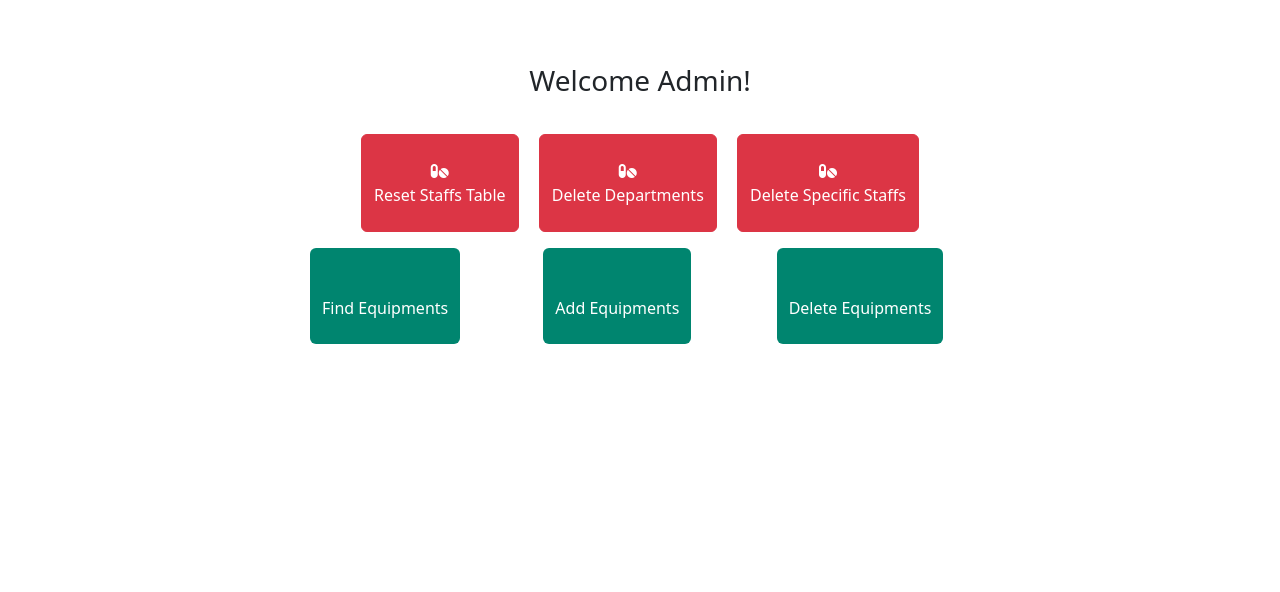
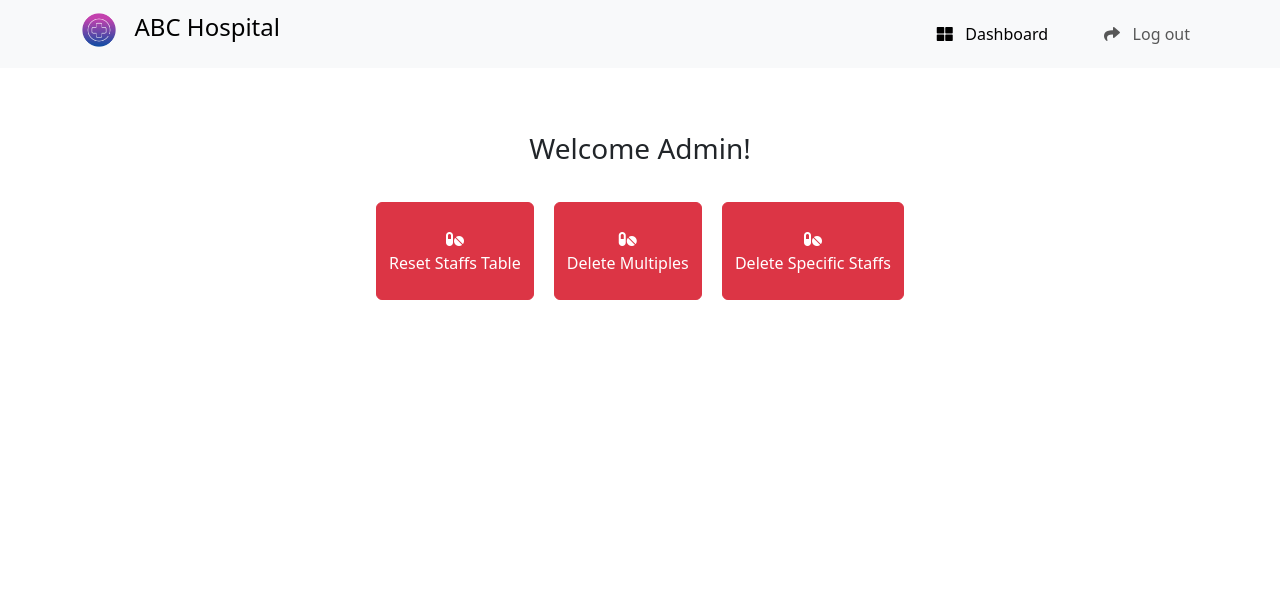
Before and after one commit to shInNei/Advanced-Programming-231, a PHP site: page /admin/Staff/deleteStaff_func.php in a window 1280 px wide. Shown: the top 592 px of the page. Run offline with PHP 8.4, Linux system fonts and the light colour scheme; some libraries are stand-ins or nearby versions.

Commit message:
29/3/2024-Update delete function

```diff
--- a/admin/Staff/deleteStaff_func.php
+++ b/admin/Staff/deleteStaff_func.php
@@ -3,8 +3,33 @@
     require_once('../../includes/header.php');
 ?>
     <link rel="stylesheet" href="../../assets/css/style.css">
+    <script src="https://code.jquery.com/jquery-3.3.1.slim.min.js" integrity="sha384-q8i/X+965DzO0rT7abK41JStQIAqVgRVzpbzo5smXKp4YfRvH+8abtTE1Pi6jizo" crossorigin="anonymous"></script>
+    <script src="https://cdn.jsdelivr.net/npm/popper.js@1.14.7/dist/umd/popper.min.js" integrity="sha384-UO2eT0CpHqdSJQ6hJty5KVphtPhzWj9WO1clHTMGa3JDZwrnQq4sF86dIHNDz0W1" crossorigin="anonymous"></script>
+    <script src="https://cdn.jsdelivr.net/npm/bootstrap@4.3.1/dist/js/bootstrap.min.js" integrity="sha384-JjSmVgyd0p3pXB1rRibZUAYoIIy6OrQ6VrjIEaFf/nJGzIxFDsf4x0xIM+B07jRM" crossorigin="anonymous"></script>
 </head>
 <body>
+
+<nav class="navbar navbar-expand-lg navbar-light bg-light" id="navbar">
+        <div class="container main-nav">
+            <a class="navbar-brand" href="#">
+                <h4> <img src="../../assets/imgs/icons.png" alt="ABC-Hospital" style="width: 5%;"> &nbsp ABC Hospital</h4>
+            </a>
+            <button class="navbar-toggler" type="button" data-bs-toggle="collapse" data-bs-target="#navbarSupportedContent" aria-controls="navbarSupportedContent" aria-expanded="false" aria-label="Toggle navigation">
+                <span class="navbar-toggler-icon"></span>
+            </button>
+            <div class="collapse navbar-collapse" id="navbarSupportedContent">
+                <ul class="navbar-nav ms-auto">
+                    <li class="nav-item" style="margin-right:40px;">
+                        <a class="nav-link active" aria-current="page" href="../dashboard.php"> <i class="fa fa-th-large"></i> &nbsp Dashboard</a>
+                    </li>
+                    <li class="nav-item">
+                        <a class="nav-link" href="../../index.php"><i class="fa fa-share"></i> &nbsp Log out</a>
+                    </li>
+                </ul>
+            </div>
+        </div>
+    </nav>
+
 <div class="content-wrap">
         <div class="container login">
             <div class="row login-image">
@@ -15,25 +40,97 @@
                 <div class="row">
                     <div class="col">
                         <a href="resetTable.php" class="col btn btn-danger m-2 py-4"><i class="fa fa-pills" name='Truncate'></i><br>Reset Staffs Table</a>
-                        <a href="resetTable.php" class="col btn btn-danger m-2 py-4"><i class="fa fa-pills" name='Truncate'></i><br>Delete Departments</a>
-                        <a href="staffInfo.php" class="col btn btn-danger m-2 py-4"><i class="fa fa-pills" name='Truncate'></i><br>Delete Specific Staffs</a>
-                    </div>
+                        <button type="button" class="btn btn-danger m-2 py-4" data-toggle="modal" data-target="#exampleModalCenter">
+                            <i class="fa fa-pills"></i><br>
+                                Delete Multiples
+                        </button>
+                        <button type="button" class="btn btn-danger m-2 py-4" data-toggle="modal" data-target="#deleteSpecific">
+                            <i class="fa fa-pills" name='Truncate'></i><br>
+                            Delete Specific Staffs
+                        </button>
                     </div>
                 </div>
-                <div class="row">
-                    <div class="col">
-                        <a href="" class="btn btn-primary m-2 py-4"><i class=""></i> <br> Find Equipments</a>
+
+
+<!-- Modal Delete Multiples-->
+        <div class="modal fade" id="exampleModalCenter" tabindex="-1" role="dialog" aria-labelledby="exampleModalCenterTitle" aria-hidden="true">
+            <div class="modal-dialog modal-dialog-centered" role="document">
+            <div class="modal-content">
+                    <div class="modal-header">
+                    <h5 class="modal-title" id="exampleModalLongTitle">Delete Multiples</h5>
+                </div>
+            <div class="modal-body">
+            <form method="post"  action="deleteMultiples.php">
+                <div class="form-group">
+                    <label for="fName">First Name</label>
+                    <input type="text" class="form-control" name="fName" placeholder="First Name">
+                </div>
+                <div class="form-group">
+                    <label for="lName">Last Name</label>
+                    <input type="text" class="form-control" name="lName" placeholder="Last Name">
+                </div>
+                <div class="form-group">
+                    <label for="Profession">Profession</label>
+                    <select class="form-control" name="Profession">
+                        <option value="Doctor">Doctor</option>
+                        <option value="Nurse">Nurse</option>
+                        <option value="Other">Other</option>
+                        <option value="No">No information</option>
+                    </select>
+                </div>
+                <div class="form-group">
+                    <label for="Department">Department ID</label>
+                    <select class="form-control" name="Department">
+                        <option value=01>Department of Pharmacy - 01</option> <!-- Khoa dược -->
+                        <option value=02>Department of Cardiology - 02</option> <!-- Khoa tim mạch -->
+                        <option value=03>Department of Pediatrics - 03</option> <!-- Khoa nhi -->
+                        <option value=04>Intensive Care Unit - 04</option> <!-- Khoa hồi sức cấp cứu -->
+                        <option value=05>Department of Otorhinolaryngology - 05</option> <!-- Khoa tai mũi họng -->
+                        <option value=06>Department of Obstetric - 06</option> <!-- Khoa sản -->
+                    </select>
+                </div>
+            </div>
+            <div class="modal-footer">
+                <button type="button" class="btn btn-secondary" data-dismiss="modal" style="margin-bottom: 0px">Close</button>
+                <input type="submit" name="addStaffSubmit" class="btn btn-primary " style="margin-bottom: 0px" value="Delete">
+            </div>
+            </form>
+            </div>
+            </div>
+        </div>
+
+<!-- Modal Delete Multiples-->
+        <div class="modal fade" id="deleteSpecific" tabindex="-1" role="dialog" aria-labelledby="exampleModalCenterTitle" aria-hidden="true">
+            <div class="modal-dialog modal-dialog-centered" role="document">
+            <div class="modal-content">
+            <div class="modal-header">
+                <h5 class="modal-title" id="exampleModalLongTitle">Delete Specific</h5>
+            </div>
+            <div class="modal-body">
+                <form method="post"  action="deleteSpecific.php">
+                    <div class="form-group">
+                        <label for="ID">ID</label>
+                        <input type="text" class="form-control" name="ID" placeholder="ID">
                     </div>
-                    <div class="col">
-                        <a href="" class="btn btn-primary m-2 py-4"><i class=""></i><br>Add Equipments</a>
-                    </div>
-                    <div class="col">
-                        <a href="" class="btn btn-primary m-2 py-4"><i class=""></i><br>Delete Equipments</a>
-                    </div>
-                </div>
+            </div>
+            <div class="modal-footer">
+                <button type="button" class="btn btn-secondary" data-dismiss="modal" style="margin-bottom: 0px">Close</button>
+                <input type="submit" name="addStaffSubmit" class="btn btn-primary " style="margin-bottom: 0px" value="Delete">
+            </div>
+            </form>
+            </div>
+            </div>
+        </div>
+
             </div>
         </div>
     </div>
+
+<script>
+$('#myModal').on('shown.bs.modal', function () {
+  $('#myInput').trigger('focus')
+})
+</script>
 <?php
     if (isset($_SESSION['alert_message'])) {
         echo '<script>alert("' . $_SESSION['alert_message'] . '");</script>';
```
Also changed, not shown: admin/Staff/addStaff.php (+25 -2 lines), admin/Staff/deleteMultiples.php (added, +13 -0 lines), admin/Staff/deleteSpecific.php (added, +10 -0 lines), admin/Staff/staffInfo.php (deleted, +0 -60 lines), classes/Dbh.php (+23 -0 lines).
